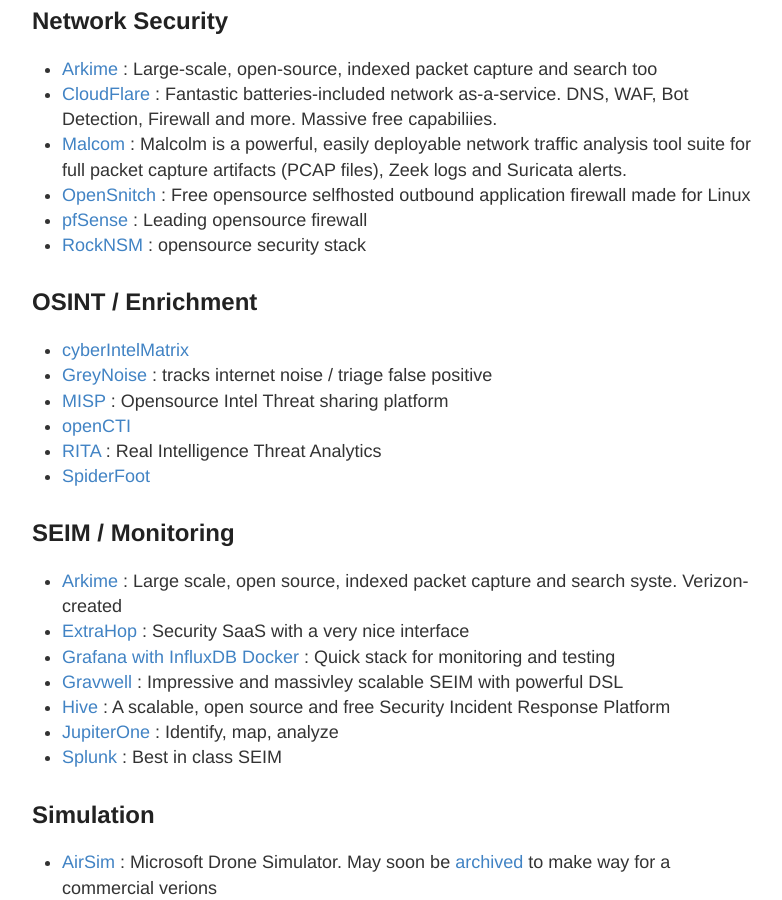
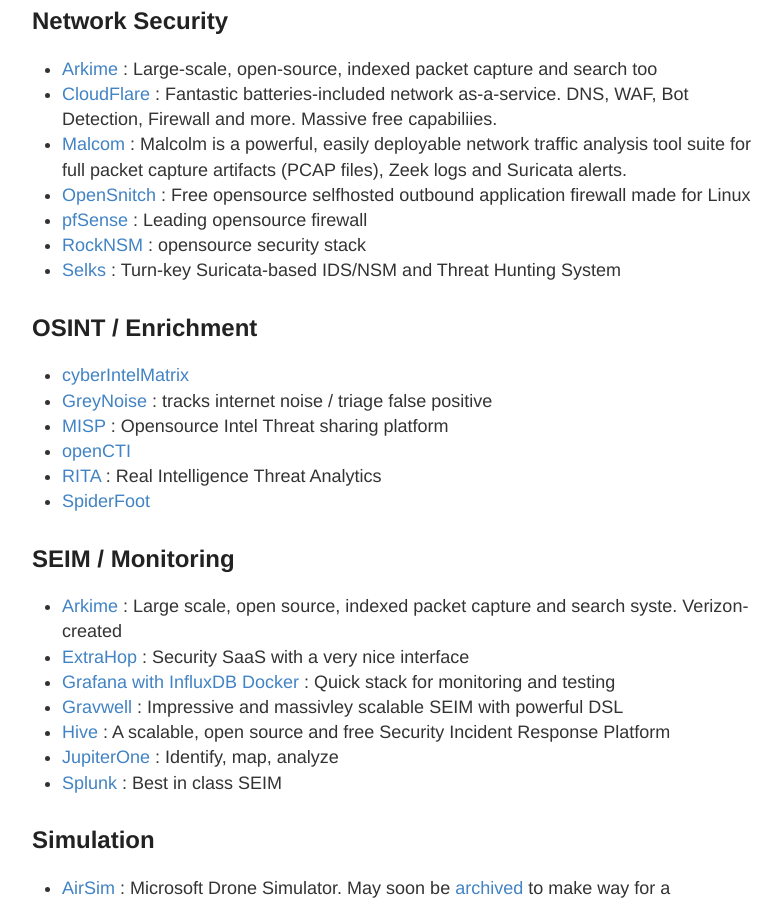
Before and after one commit to stevehenderson/stevehenderson.github.io, a Jekyll site: the page built from tools.md, in a window 1280 px wide and 900 px high, scrolled down 2948 px. Shown: the whole window, without its empty margins (248-1030 px from the left). Built offline with Jekyll 4.4.1, drawn with Linux system fonts in a browser that asks for light colours.

Commit message:
Update tools.md

```diff
--- a/tools.md
+++ b/tools.md
@@ -98,6 +98,7 @@
    * [OpenSnitch](https://github.com/evilsocket/opensnitch) : Free opensource selfhosted outbound application firewall made for Linux
    * [pfSense](https://www.pfsense.org/download/) : Leading opensource firewall
    * [RockNSM](https://rocknsm.io/) : opensource security stack
+   * [Selks](https://www.stamus-networks.com/selks) : Turn-key Suricata-based IDS/NSM and Threat Hunting System
 
 ## OSINT / Enrichment
    * [cyberIntelMatrix](https://cyberintelmatrix.com/)
```
